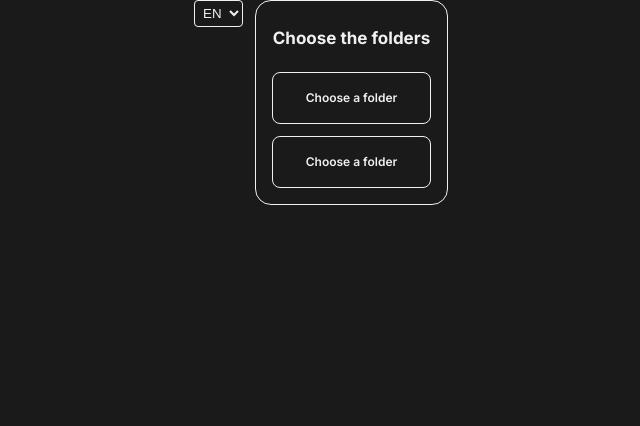
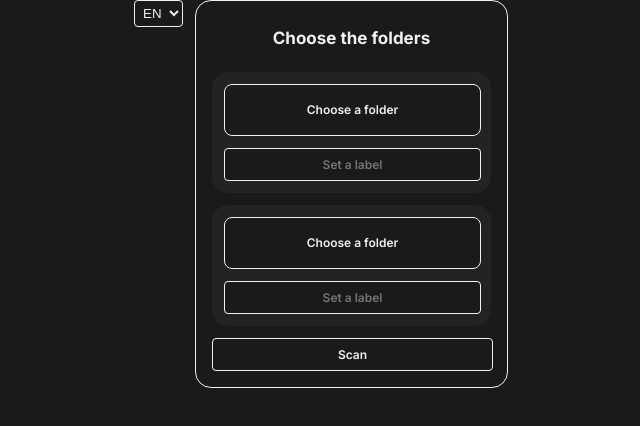
Before and after one commit to Baguuc/file-difference-tool, a React (Vite) app: page / in a window 1280 px wide. Shown: the top 426 px of the page, without its empty margins (213-853 px from the left). Built offline with nearby package versions, Linux system fonts and the light colour scheme.

Commit message:
update: added custom folder labels

```diff
--- a/src/App.css
+++ b/src/App.css
@@ -31,6 +31,58 @@ body {
   flex-flow: row nowrap;
   align-items: start;
   justify-content: center;
+}
+
+.btn {
+  all: unset;
+  transition: .25s;
+  font-size: 12px;
+  text-align: center;
+  width: fit-content;
+  --padding-x: 16px;
+  --padding-y: 8px;
+  padding-left: var(--padding-x);
+  padding-right: var(--padding-x);
+  padding-top: var(--padding-y);
+  padding-bottom: var(--padding-y);
+  background-color: var(--bg-dark);
+  color: var(--fg-dark);
+  border: solid 1px var(--fg-dark);
+  border-radius: 4px;
+}
+
+.btn:hover {
+  opacity: .5;
+}
+
+.btn-full-w {
+  width: 100% !important;
+  padding-left: 0 !important;
+  padding-right: 0 !important;
+}
+
+.text-input {
+  all: unset;
+  transition: .25s;
+  font-size: 12px;
+  text-align: center;
+  width: fit-content;
+  --padding-x: 16px;
+  --padding-y: 8px;
+  padding-left: var(--padding-x);
+  padding-right: var(--padding-x);
+  padding-top: var(--padding-y);
+  padding-bottom: var(--padding-y);
+  background-color: var(--bg-dark);
+  color: var(--fg-dark);
+  border: solid 1px var(--fg-dark);
+  border-radius: 4px;
+}
+
+.text-input-full-w {
+  width: 100% !important;
+  padding-left: 0 !important;
+  padding-right: 0 !important;
 }
 
 .folder-tag {
@@ -154,17 +206,15 @@ body {
 }
 
 .path-input {
+  width: fit-content;
+  --height: 50px;
+  display: grid;
+  grid-template-areas: "stack";
+  place-content: center;
   background-color: #FFF;
-  --width: 125px;
-  width: var(--width);
-  --height: 50px;
-  height: var(--height);
   border-radius: 8px;
   background-color: var(--bg-normal);
   color: var(--fg-dark);
-  --padding-x: 16px;
-  padding-left: var(--padding-x);
-  padding-right: var(--padding-x);
   font-size: 12px;
   transition: .25s;
 }
@@ -174,23 +224,26 @@ body {
 }
 
 .path-input > .path-input-label {
-  width: var(--width);
-  height: var(--height);
-  translate: 0 calc(var(--height) / 3);
+  height: var(--height) !important;
+  grid-area: stack;
   text-align: center;
+  display: flex;
+  align-items: center;
+  justify-content: center;
   padding: 0;
   margin: 0;
-  z-index: -1;
+  z-index: 1;
+  height: 100%;
 }
 
 .path-input > .path-input-input {
-  width: var(--width);
-  height: var(--height);
+  height: var(--height) !important;
+  grid-area: stack;
   padding: 0;
   margin: 0;
-  opacity: 0%;
-  translate: 0 calc(-1 * var(--height));
-  z-index: 1;
+  opacity: 0;
+  z-index: 2;
+  height: 100%;
 }
 
 .path-input-dark {
@@ -199,6 +252,10 @@ body {
 
 .path-input-outline {
   border: solid 1px var(--fg-dark) !important;
+}
+
+.path-input-full-w {
+  width: 100% !important;
 }
 
 .path-input-chosen {
@@ -222,6 +279,15 @@ body {
   border-radius: 16px;
 }
 
+.paths-form > .paths-form-section {
+  display: flex;
+  flex-flow: column nowrap;
+  gap: 12px;
+  padding: 12px;
+  border-radius: 16px;
+  background-color: var(--bg-normal);
+}
+
 .paths-form > .paths-form-title {
   font-size: 17px;
   color: var(--fg-dark);
--- a/src/App.tsx
+++ b/src/App.tsx
@@ -1,31 +1,15 @@
-import { useEffect, useState } from "react";
+import { useState } from "react";
 import "./App.css";
 import FileList, { FileListData } from "./components/FileList";
-import { invoke } from "@tauri-apps/api/core";
 import PathsForm, { PathFiles } from "./components/PathsForm";
 import LangChooser from "./components/LangChooser";
 
 function App() {
   const [data, setData] = useState([] as FileListData);
-  const [path1Files, setPath1File] = useState([] as PathFiles);
-  const [path2Files, setPath2File] = useState([] as PathFiles);
-
-  useEffect(() => {
-    invoke("scan_paths", {
-      path1: path1Files,
-      path2: path2Files
-    })
-    .then((response) => {
-      setData(response as FileListData);
-    });
-  }, [path1Files, path2Files]);
 
   return <div className="document-root">
     <LangChooser />
-    <PathsForm onInput={({ path1, path2 }) => {
-      setPath1File(path1);
-      setPath2File(path2);
-    }} />
+    <PathsForm setFileListData={setData} />
     <FileList data={data} />
   </div>
 }
--- /dev/null
+++ b/src/components/Button.tsx
@@ -0,0 +1,30 @@
+import { HTMLAttributes } from "react";
+import { mergeClassNames } from "../util/classNames";
+
+type PlainButtonProps = React.PropsWithChildren<
+    Omit<
+        HTMLAttributes<HTMLButtonElement>,
+        'className'
+    >
+>;
+type CustomButtonProps = {
+    fullWidth?: boolean;
+};
+
+type ButtonProps = PlainButtonProps & CustomButtonProps;
+
+function Button(props: ButtonProps) {
+    const classNames = mergeClassNames(
+        "btn",
+        props.fullWidth && "btn-full-w"
+    );
+
+    return <button
+        {...props}
+        className={classNames}
+    >
+        {props.children}
+    </button>
+}
+
+export default Button;
--- a/src/components/FolderTag.tsx
+++ b/src/components/FolderTag.tsx
@@ -1,4 +1,4 @@
-import { getCurrLang } from "../consts/lang";
+import { getFolder1Label, getFolder2Label } from "../consts/folderLabel";
 
 type FolderTagVariant = "1" | "2";
 
@@ -7,7 +7,7 @@ type FolderTagProps = {
 };
 
 function FolderTag(props: FolderTagProps) {
-    return <p className={`folder-tag folder-tag-${props.variant}`}>{props.variant === "1" ? getCurrLang().folder1Label : getCurrLang().folder2Label}</p>
+    return <p className={`folder-tag folder-tag-${props.variant}`}>{props.variant === "1" ? getFolder1Label() : getFolder2Label()}</p>
 }
 
 export default FolderTag;
--- /dev/null
+++ b/src/components/PathInput.tsx
@@ -0,0 +1,66 @@
+import { useState, useEffect } from "react";
+import { getCurrLang } from "../consts/lang";
+import { PathFiles } from "./PathsForm";
+import { mergeClassNames } from "../util/classNames";
+
+type PathInputProps = {
+    id: string;
+    onInput(files: PathFiles): void;
+    dark?: boolean;
+    outline?: boolean;
+    fullWidth?: boolean;
+};
+
+function PathInput(props: PathInputProps) {
+    const [files, setFiles] = useState(null as PathFiles | null);
+    const [chosen, setChosen] = useState(!!files);
+    const [label, setLabel] = useState(getCurrLang().pathInputBeforeChosenLabel);
+
+    useEffect(() => {
+        const el = document.getElementById(props.id);
+        el?.setAttribute("webkitdirectory", "1");
+        el?.setAttribute("mozdirectory", "1");
+        el?.setAttribute("directory", "1");
+    }, []);
+
+    useEffect(() => {
+        if(chosen) {
+            setLabel(`${getCurrLang().pathInputAfterChosenLabel} (${files?.length})`);
+        }
+    }, [chosen]);
+
+    useEffect(() => {
+        setChosen(!!files);
+
+        if(props.onInput && files) {
+            props.onInput(files);
+        }
+    }, [files]);
+
+    const classNames = mergeClassNames(
+        "path-input",
+        props.dark && "path-input-dark",
+        props.outline && "path-input-outline",
+        props.fullWidth && "path-input-full-w",
+        chosen && "path-input-chosen",
+    );
+
+    return <div className={classNames}>
+        <p className="path-input-label">{label}</p>
+        <input
+            className="path-input-input"
+            id={props.id}
+            type="file"
+            onChange={(ev) => {
+                const asList = [...ev.currentTarget.files!].map(item => {
+                    return {
+                        name: item.name
+                    };
+                });
+                setFiles(asList);
+            }}
+        />
+    </div>
+}
+
+export default PathInput;
--- a/src/components/PathsForm.tsx
+++ b/src/components/PathsForm.tsx
@@ -1,95 +1,77 @@
 import { useEffect, useState } from "react";
 import { getCurrLang } from "../consts/lang";
+import PathInput from "./PathInput";
+import { setFolder1Label, setFolder2Label } from "../consts/folderLabel";
+import { FileListData } from "./FileList";
+import { invoke } from "@tauri-apps/api/core";
+import Button from "./Button";
+import TextInput from "./TextInput";
 
-type _File = {
+type FolderFile = {
     name: string;
 };
-type PathFiles = _File[];
-
-type PathInputProps = {
-    id: string;
-    onInput(files: PathFiles): void;
-    dark?: boolean;
-    outline?: boolean;
-};
-
-function PathInput(props: PathInputProps) {
-    const [files, setFiles] = useState(null as PathFiles | null);
-    const [chosen, setChosen] = useState(!!files);
-    const [label, setLabel] = useState(getCurrLang().pathInputBeforeChosenLabel);
-
-    useEffect(() => {
-        const el = document.getElementById(props.id);
-        el?.setAttribute("webkitdirectory", "1");
-        el?.setAttribute("mozdirectory", "1");
-        el?.setAttribute("directory", "1");
-    }, []);
-
-    useEffect(() => {
-        if(chosen) {
-            setLabel(`${getCurrLang().pathInputAfterChosenLabel} (${files?.length})`);
-        }
-    }, [chosen]);
-
-    useEffect(() => {
-        setChosen(!!files);
-
-        if(props.onInput && files) {
-            props.onInput(files);
-        }
-    }, [files]);
-
-    return <div className={`path-input${props.dark ? " path-input-dark" : ""}${props.outline ? " path-input-outline" : ""}${chosen ? " path-input-chosen" : ""}`}>
-        <p className="path-input-label">{label}</p>
-        <input
-            className="path-input-input"
-            id={props.id}
-            type="file"
-            onChange={(ev) => {
-                const asList = [...ev.currentTarget.files!].map(item => {
-                    return {
-                        name: item.name
-                    };
-                });
-                console.log(ev.eventPhase);
-                setFiles(asList);
-            }}
-        />
-    </div>
-}
+type FolderFiles = FolderFile[];
 
 type PathsFormProps = {
-    onInput?(data: { path1: PathFiles, path2: PathFiles }): void;
+    setFileListData(data: FileListData): void;
 };
 
 function PathsForm(props: PathsFormProps) {
-    const [path1, setPath1] = useState(null as PathFiles | null);
-    const [path2, setPath2] = useState(null as PathFiles | null);
+    const [folder1Files, setFolder1Files] = useState([] as FolderFiles);
+    const [folder2Files, setFolder2Files] = useState([] as FolderFiles);
 
-    useEffect(() => {
-        console.log(path1, path2);
-
-        if(props.onInput && path1 && path2) {
-            props.onInput({ path1, path2 });
+    function scan() {
+        invoke("scan_paths", {
+            path1: folder1Files,
+            path2: folder2Files
+        })
+        .then((response) => {
+            props.setFileListData(response as FileListData);
+        });
     }
-    }, [path1, path2]);
 
     return <div className="paths-form">
         <h1 className="paths-form-title">{getCurrLang().pathsFormTitle}</h1>
+        <div className="paths-form-section">
             <PathInput
                 id={"p1"}
-            onInput={setPath1}
-            dark={true}
-            outline={true}
+                onInput={setFolder1Files}
+                dark
+                outline
+                fullWidth
             />
+            <TextInput
+                onInput={(ev) => {
+                    setFolder1Label(ev.currentTarget.value);
+                }}
+                placeholder={getCurrLang().folderLabelInputPlaceholder}
+                fullWidth
+            />
+        </div>
+        <div className="paths-form-section">
             <PathInput
                 id={"p2"}
-            onInput={setPath2}
-            dark={true}
-            outline={true}
+                onInput={setFolder2Files}
+                dark
+                outline
+                fullWidth
             />
+            <TextInput
+                onInput={(ev) => {
+                    setFolder2Label(ev.currentTarget.value);
+                }}
+                placeholder={getCurrLang().folderLabelInputPlaceholder}
+                fullWidth
+            />
+        </div>
+        <Button
+            onClick={scan}
+            fullWidth
+        >
+            {getCurrLang().scanButtonLabel}
+        </Button>
     </div>
 }
 
 export default PathsForm;
-export type { PathFiles };
+export type { FolderFiles as PathFiles };
--- /dev/null
+++ b/src/components/TextInput.tsx
@@ -0,0 +1,25 @@
+import { HTMLAttributes } from "react";
+import { mergeClassNames } from "../util/classNames";
+
+type PlainInputProps = Omit<HTMLAttributes<HTMLInputElement>, 'className'>;
+
+type CustomInputProps = {
+    fullWidth?: boolean;
+    placeholder?: string;
+};
+
+type InputProps = PlainInputProps & CustomInputProps;
+
+function TextInput(props: InputProps) {
+    const classNames = mergeClassNames(
+        "text-input",
+        props.fullWidth && "text-input-full-w"
+    );
+
+    return <input
+        {...props}
+        className={classNames}
+    />
+}
+
+export default TextInput;
--- /dev/null
+++ b/src/consts/folderLabel.ts
@@ -0,0 +1,29 @@
+import { getCurrLang } from "./lang";
+
+const obj = {
+    folder1Label: null as string | null,
+    folder2Label: null as string | null,
+};
+
+function getFolder1Label() {
+    return obj.folder1Label || getCurrLang().folder1DefaultLabel;
+}
+
+function getFolder2Label() {
+    return obj.folder2Label || getCurrLang().folder2DefaultLabel;
+}
+
+function setFolder1Label(newValue: string) {
+    obj.folder1Label = newValue;
+}
+
+function setFolder2Label(newValue: string) {
+    obj.folder2Label = newValue;
+}
+
+export {
+    getFolder1Label,
+    getFolder2Label,
+    setFolder1Label,
+    setFolder2Label
+}
--- a/src/consts/lang.ts
+++ b/src/consts/lang.ts
@@ -2,24 +2,30 @@ type Lang = {
     pathsFormTitle: string;
     pathInputBeforeChosenLabel: string;
     pathInputAfterChosenLabel: string;
-    folder1Label: string;
-    folder2Label: string;
+    folder1DefaultLabel: string;
+    folder2DefaultLabel: string;
+    folderLabelInputPlaceholder: string;
+    scanButtonLabel: string;
 };
 
 const en: Lang = {
     pathsFormTitle: "Choose the folders",
     pathInputBeforeChosenLabel: "Choose a folder",
     pathInputAfterChosenLabel: "Chosen",
-    folder1Label: "Folder 1",
-    folder2Label: "Folder 2"
+    folder1DefaultLabel: "Folder 1",
+    folder2DefaultLabel: "Folder 2",
+    folderLabelInputPlaceholder: "Set a label",
+    scanButtonLabel: "Scan"
 } as const;
 
 const pl: Lang = {
     pathsFormTitle: "Wybierz foldery",
     pathInputBeforeChosenLabel: "Wybierz folder",
     pathInputAfterChosenLabel: "Wybrano",
-    folder1Label: "Folder 1",
-    folder2Label: "Folder 2"
+    folder1DefaultLabel: "Folder 1",
+    folder2DefaultLabel: "Folder 2",
+    folderLabelInputPlaceholder: "Ustaw etykiete",
+    scanButtonLabel: "Skanuj"
 } as const;
 
 const langs = {
--- /dev/null
+++ b/src/util/classNames.ts
@@ -0,0 +1,7 @@
+function mergeClassNames(...arr: any[]): string {
+    return arr.filter(s => s).join(" ");
+}
+
+export {
+    mergeClassNames
+};
```
Lines whose indentation alone changed are shown as unchanged.
